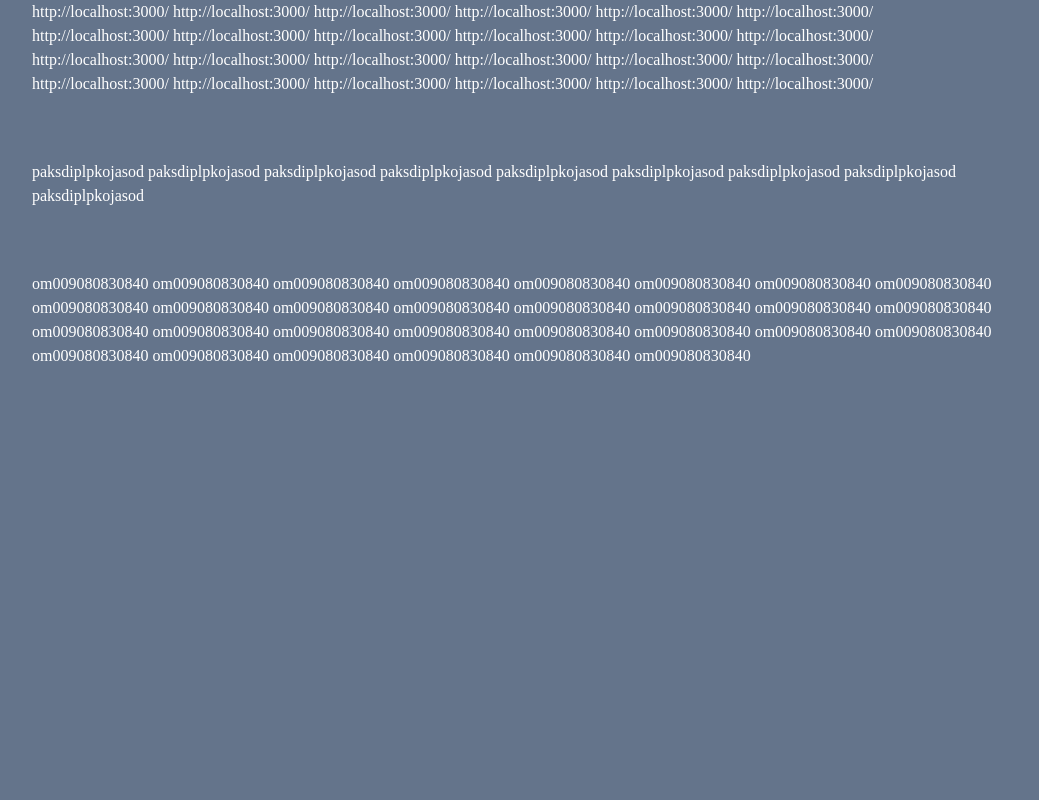
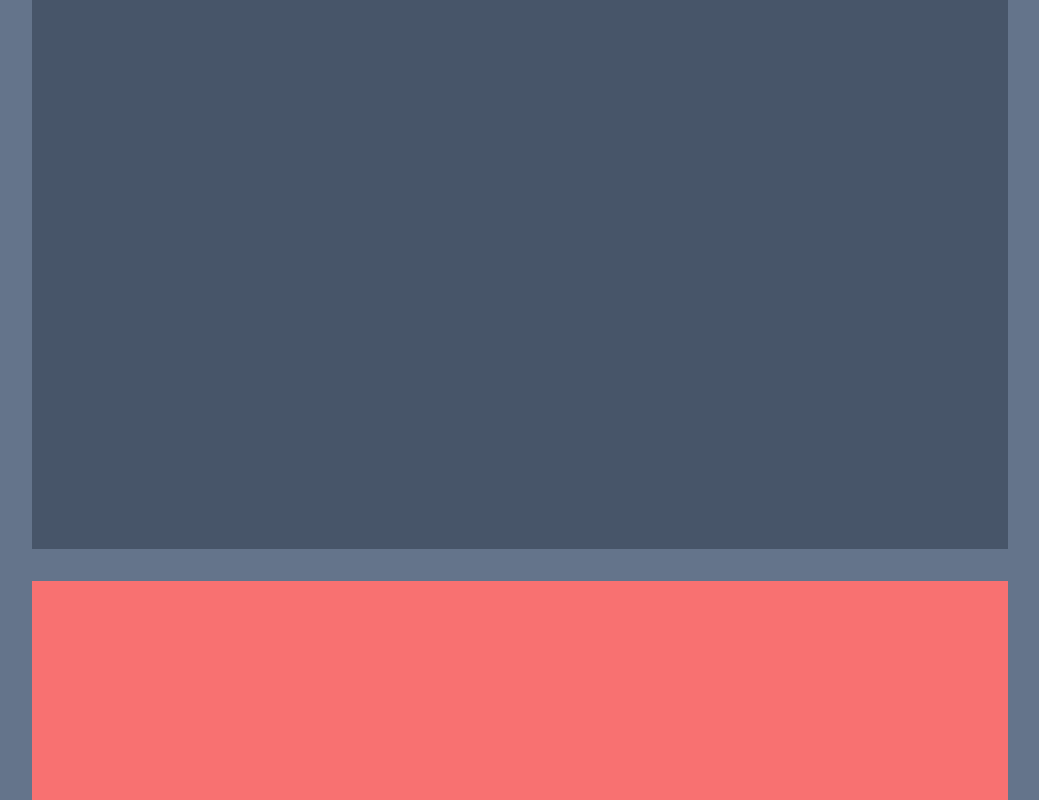
Before and after one commit to MrBunnyGif/tailwind-studycase, a Next.js app: page / in a window 1280 px wide. Shown: the top 800 px of the page, without its empty margins (120-1159 px from the left). Built offline with nearby package versions, Linux system fonts and the light colour scheme; a web font is replaced by a local one.

Commit message:
aspect ratio

```diff
--- a/app/page.tsx
+++ b/app/page.tsx
@@ -3,11 +3,9 @@ import styles from "./page.module.css";
 
 export default function Home() {
   return (
-    <div className="container space-y-2" >
-      {/* The "container" class in Tailwind CSS centers the content and applies responsive padding according to the screen size */}
-      <p>http://localhost:3000/ http://localhost:3000/ http://localhost:3000/ http://localhost:3000/ http://localhost:3000/ http://localhost:3000/ http://localhost:3000/ http://localhost:3000/ http://localhost:3000/ http://localhost:3000/ http://localhost:3000/ http://localhost:3000/ http://localhost:3000/ http://localhost:3000/ http://localhost:3000/ http://localhost:3000/ http://localhost:3000/ http://localhost:3000/ http://localhost:3000/ http://localhost:3000/ http://localhost:3000/ http://localhost:3000/ http://localhost:3000/ http://localhost:3000/ </p>
-      <p>paksdiplpkojasod paksdiplpkojasod paksdiplpkojasod paksdiplpkojasod paksdiplpkojasod paksdiplpkojasod paksdiplpkojasod paksdiplpkojasod paksdiplpkojasod</p>
-      <p> om009080830840 om009080830840 om009080830840 om009080830840 om009080830840 om009080830840 om009080830840 om009080830840 om009080830840 om009080830840 om009080830840 om009080830840 om009080830840 om009080830840 om009080830840 om009080830840 om009080830840 om009080830840 om009080830840 om009080830840 om009080830840 om009080830840 om009080830840 om009080830840 om009080830840 om009080830840 om009080830840 om009080830840 om009080830840 om009080830840</p>
+    <div className="container space-y-1" >
+      <div className="bg-slate-600 aspect-video"></div>
+      <div className="bg-red-400 aspect-square"></div>
     </div >
   );
 }
```
